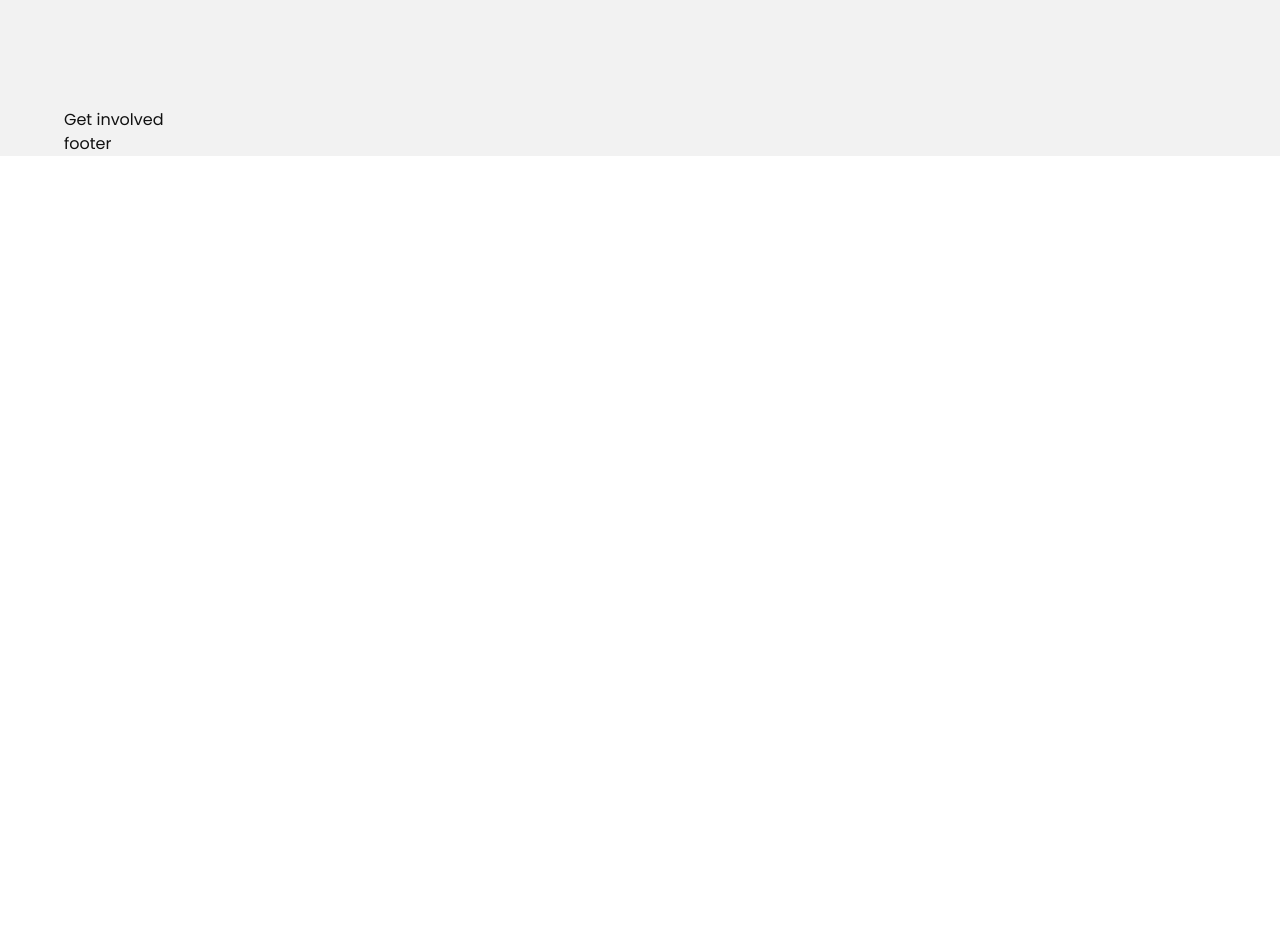
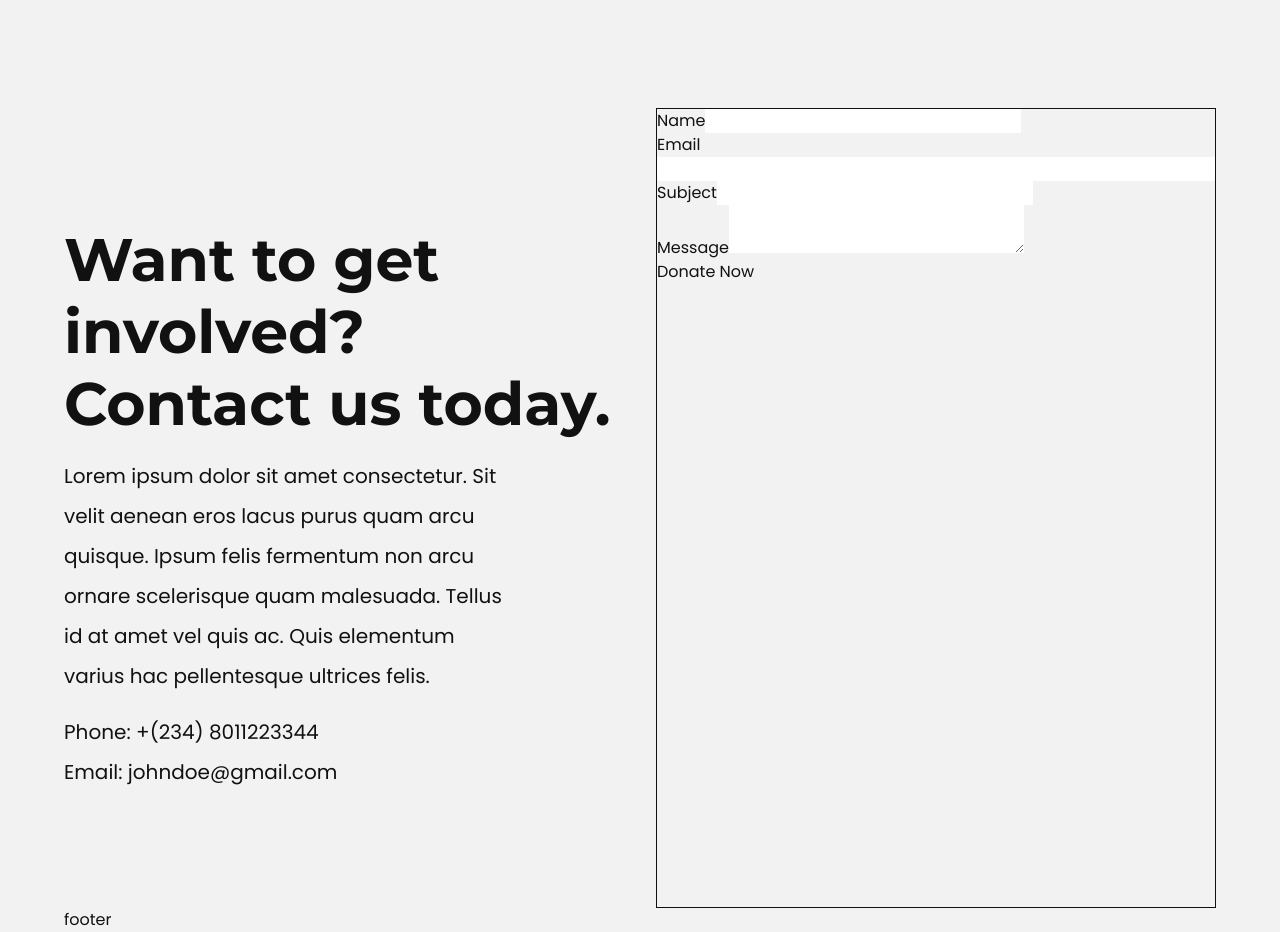
Before and after one commit to eniiku/songs_of_laughter, a React (Vite) app: page / in a window 1280 px wide. Shown: the part 3140-4072 px from the top of the page. Before the commit the page ends 3296 px from the top, so only its background shows below. Built offline with nearby package versions, Linux system fonts and the light colour scheme.

Commit message:
feat(App): create desktop version for contact section(unfinished)

```diff
--- a/src/App.tsx
+++ b/src/App.tsx
@@ -100,7 +100,52 @@ const App = () => {
         </div>
       </div>
 
-      <div>Get involved</div>
+      <div className='min-h-screen grid grid-cols-2 gap-8'>
+        <div className='my-auto'>
+          <h1 className='font-montserrat font-bold text-6xl mb-4 leading-[1.2]'>
+            Want to get involved? Contact us today.
+          </h1>
+          <div className='text-xl leading-[2]'>
+            <p className='w-[80%]'>
+              Lorem ipsum dolor sit amet consectetur. Sit velit aenean eros
+              lacus purus quam arcu quisque. Ipsum felis fermentum non arcu
+              ornare scelerisque quam malesuada. Tellus id at amet vel quis ac.
+              Quis elementum varius hac pellentesque ultrices felis.
+            </p>
+
+            <div className='mt-4'>
+              <p>Phone: +(234) 8011223344</p>
+              <p>Email: johndoe@gmail.com</p>
+            </div>
+          </div>
+        </div>
+
+        {/* Contact Form */}
+
+        <form className='border border-textBlack'>
+          <div className='form_input'>
+            <label htmlFor='name'>Name</label>
+            <input type='text' id='name' />
+          </div>
+
+          <div className='form_input'>
+            <label htmlFor='email'>Email</label>
+            <input type='email' id='email' className='form_input' />
+          </div>
+
+          <div className='form_input'>
+            <label htmlFor='subject'>Subject</label>
+            <input type='text' id='subject' />
+          </div>
+
+          <div className='form_input'>
+            <label htmlFor='message'>Message</label>
+            <textarea id='message'></textarea>
+          </div>
+
+          <button type='submit'>Donate Now</button>
+        </form>
+      </div>
 
       <div>footer</div>
     </div>
--- a/src/index.css
+++ b/src/index.css
@@ -14,5 +14,10 @@
 
 .radial-gradient {
 background: radial-gradient(40.87% 548.69% at 43.92% 49.87%, #2FBFC8 0%, #125A71 100%);
+}
 
+@layer components {
+  .form_input {
+    @apply w-full
+  }
 }
```
